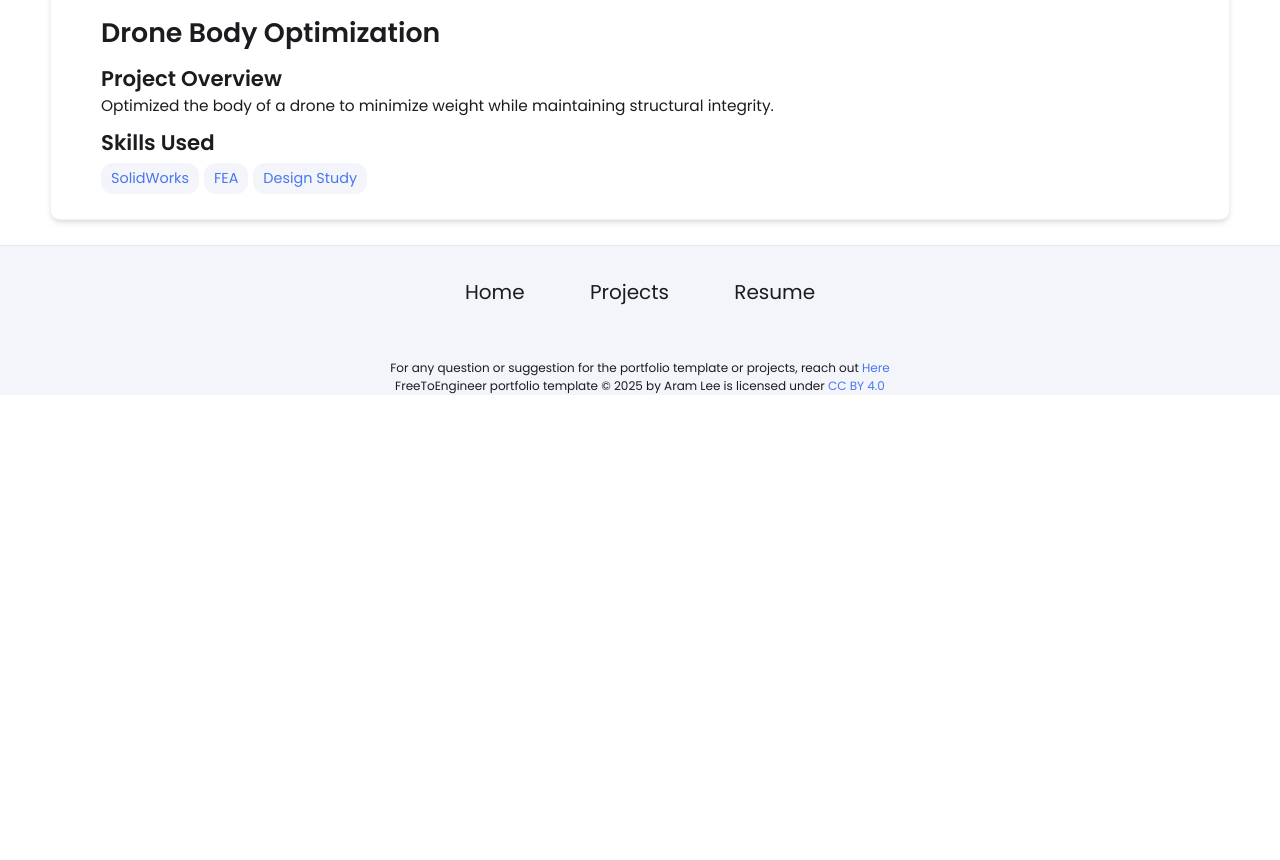
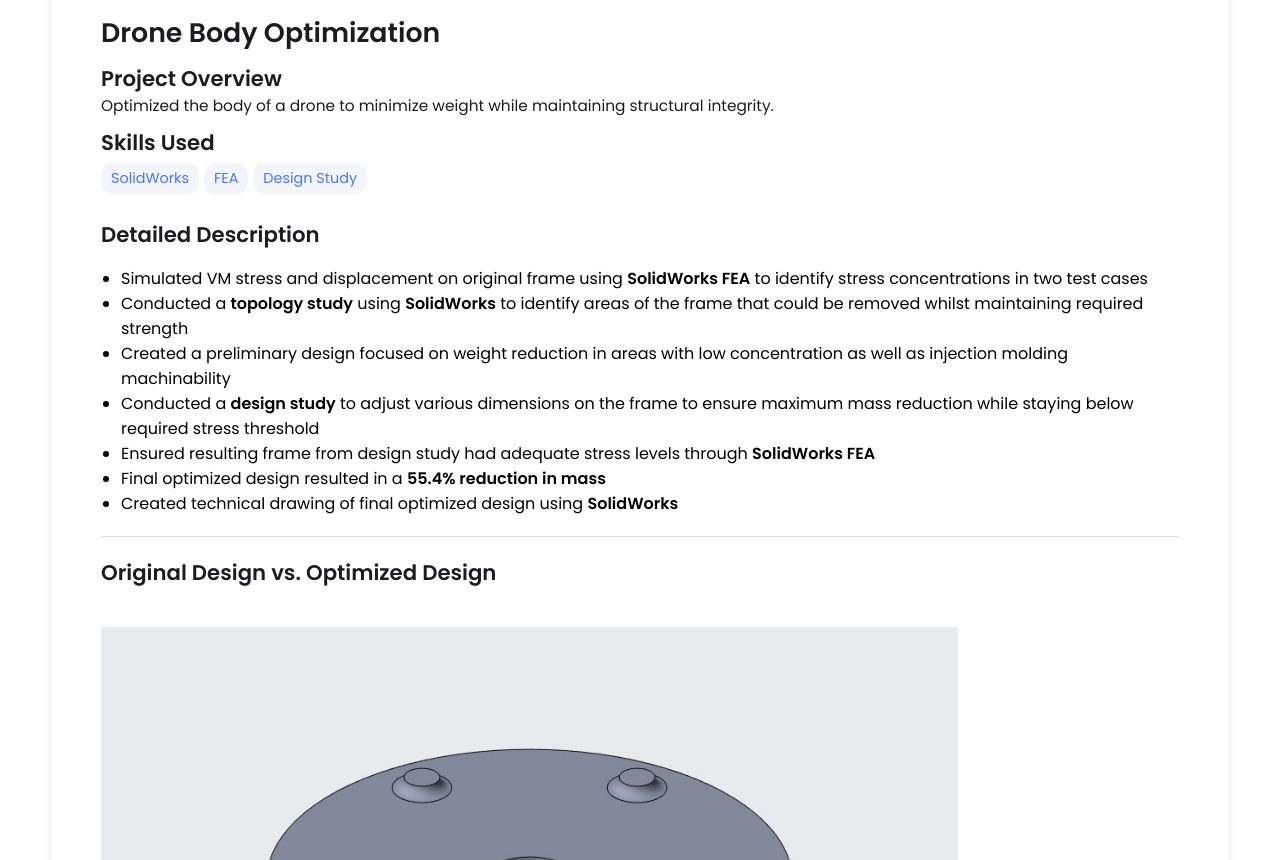
Before and after one commit to owenpickart/owenpickart.github.io, a Jekyll site: the page built from _projects/drone-optimization/index.md, in a window 1280 px wide and 900 px high, scrolled down 454 px, cut to the strip 40-900 px from the top of the window. Built offline with Jekyll 4.4.1, drawn with Linux system fonts in a browser that asks for light colours; before the commit the page ends 900 px from its top, so only the background shows below that; some of the changed text lies outside the part shown.

Commit message:
Update index.md

```diff
--- a/_projects/drone-optimization/index.md
+++ b/_projects/drone-optimization/index.md
@@ -8,3 +8,29 @@ skills:
 - Design Study
 main-image: /project.webp
 ---
+## Detailed Description
+- Simulated VM stress and displacement on original frame using **SolidWorks FEA** to identify stress concentrations in two test cases
+- Conducted a **topology study** using **SolidWorks** to identify areas of the frame that could be removed whilst maintaining required strength
+- Created a preliminary design focused on weight reduction in areas with low concentration as well as injection molding machinability
+- Conducted a **design study** to adjust various dimensions on the frame to ensure maximum mass reduction while staying below required stress threshold
+- Ensured resulting frame from design study had adequate stress levels through **SolidWorks FEA**
+- Final optimized design resulted in a **55.4% reduction in mass**
+- Created technical drawing of final optimized design using **SolidWorks**
+
+---
+
+## Original Design vs. Optimized Design
+<br>
+{% include image-gallery.html images="drone1.jpg, drone2.jpg" height="550" %}
+<br>
+
+---
+
+## Final Technical Drawing of Optimized Design
+<br>
+{% include image-gallery.html images="dronedwg.jpg" height="800" %}
+<br>
+
+---
+
+Project done as a **Mechanical Engineering Student, University of Wisconsin-Madison, Fall 2024**
```
